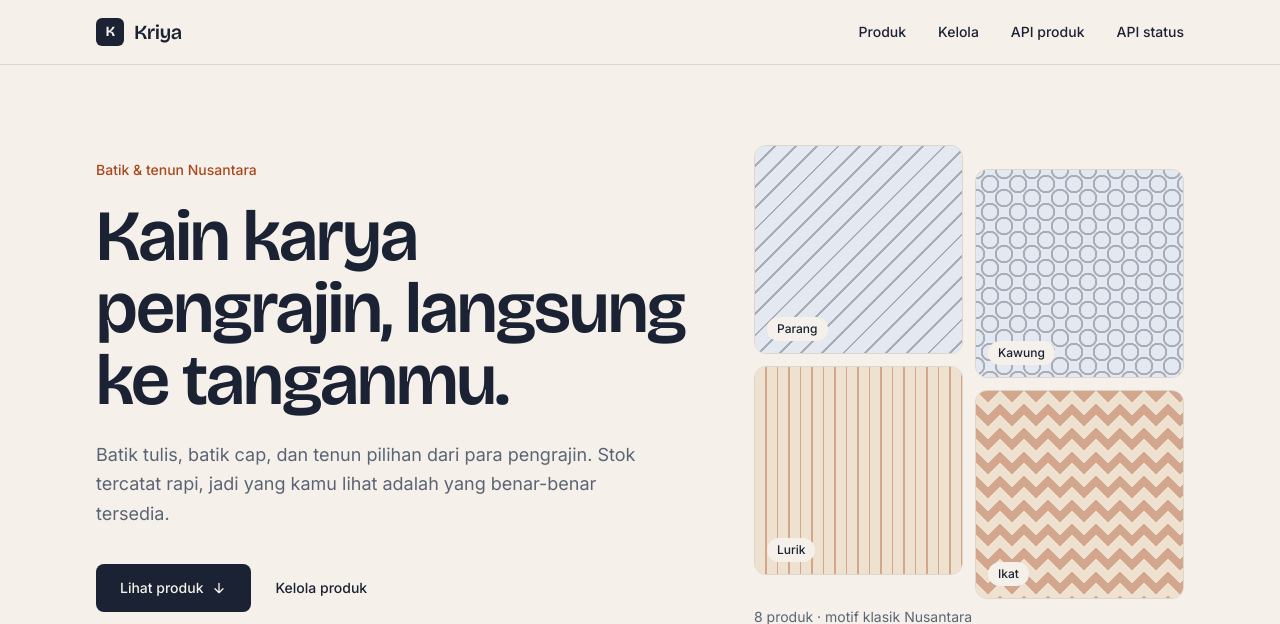
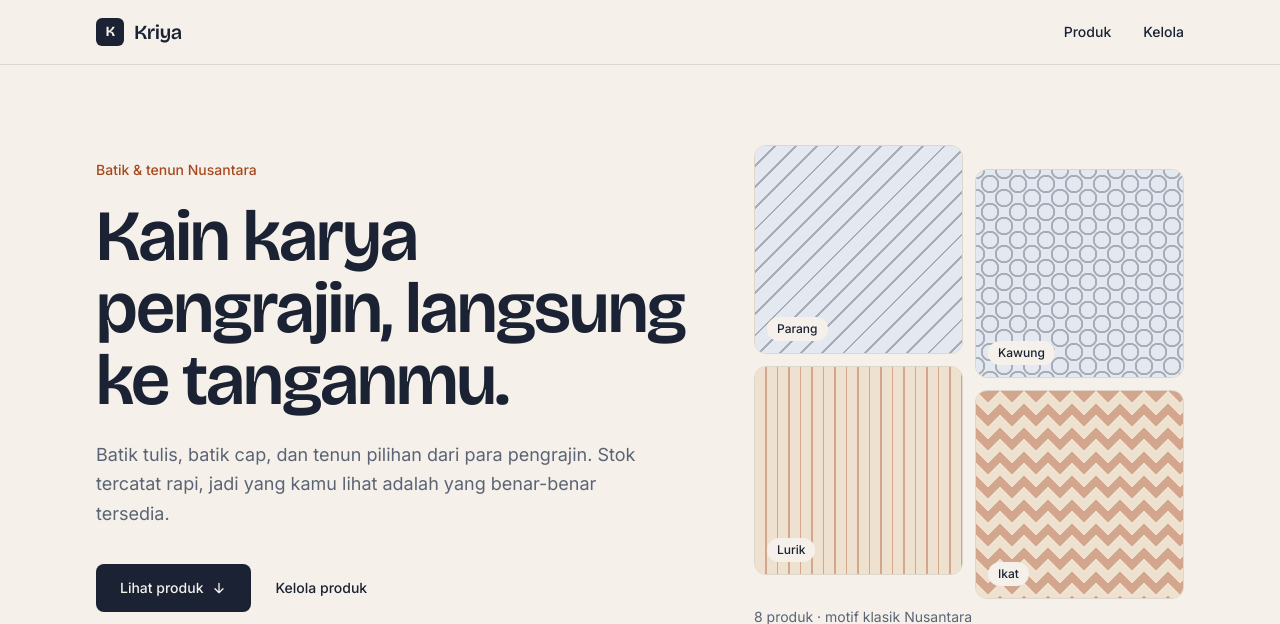
Before and after one commit to BimoFr/PAW-Project-Kriya, a Node server app: page / in a window 1280 px wide. Shown: the top 624 px of the page. Run offline with Node 20, Linux system fonts and the light colour scheme; data comes from the database, SQL or seed files in the repository; some libraries are stand-ins or nearby versions.

Commit message:
week8(fix): hapus API links dari navigation bar

```diff
--- a/views/partials/navbar.ejs
+++ b/views/partials/navbar.ejs
@@ -8,8 +8,6 @@
     <div class="hidden md:flex items-center gap-8 text-sm font-medium">
       <a href="/#produk" class="navlink">Produk</a>
       <a href="/kelola" class="navlink">Kelola</a>
-      <a href="/api/produk" class="navlink">API produk</a>
-      <a href="/api/status" class="navlink">API status</a>
     </div>
 
     <button id="menu-btn" type="button" class="md:hidden -mr-2 p-2 rounded-lg hover:bg-ink/5 transition-colors"
```
